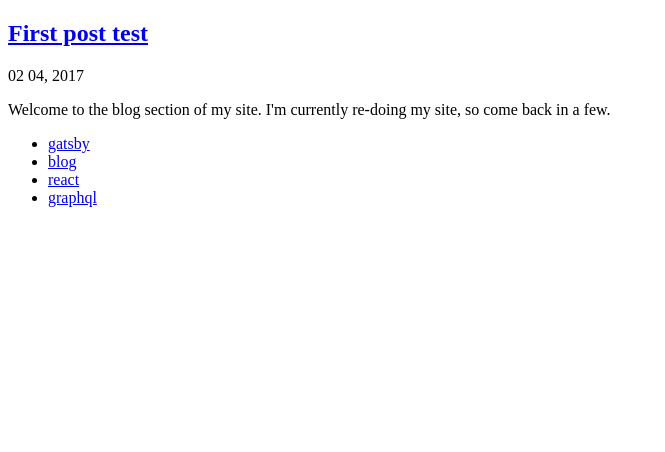
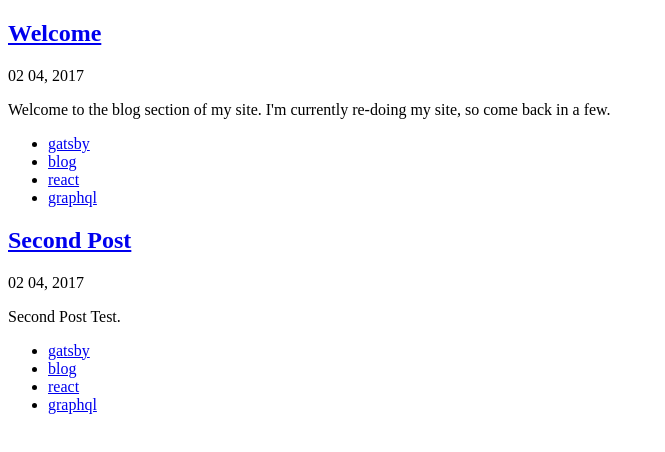
Before and after one commit to joncancode/fun-with-gatsby, a Gatsby site: page /blog in a window 1280 px wide. Shown: the whole page, without its empty margins (0-665 px from the left). Built offline with nearby package versions, Linux system fonts and the light colour scheme; Gatsby itself is replaced by a stand-in of ours.

Commit message:
edits to index.md files

```diff
--- a/src/pages/2017-12-12-tuesday/index.md
+++ b/src/pages/2018-02-04-Sunday/index.md
@@ -1,7 +1,7 @@
 ---
 path: "/welcome"
 date: "2017-02-04T09:20:02+00:00"
-title: "First post test"
+title: "Welcome"
 tags: ['gatsby', 'blog', 'react', 'graphql']
 excerpt: "Welcome to the blog section of my site. I'm currently re-doing my site, so come back in a few."
 ---
--- /dev/null
+++ b/src/pages/2018-02-05-Monday/index.md
@@ -0,0 +1,9 @@
+---
+path: "/second-post"
+date: "2017-02-04T09:20:02+00:00"
+title: "Second Post"
+tags: ['gatsby', 'blog', 'react', 'graphql']
+excerpt: "Second Post Test."
+---
+
+This is the second blog post, but it's currently under construction.
```
Also changed, not shown: 1 other file.
